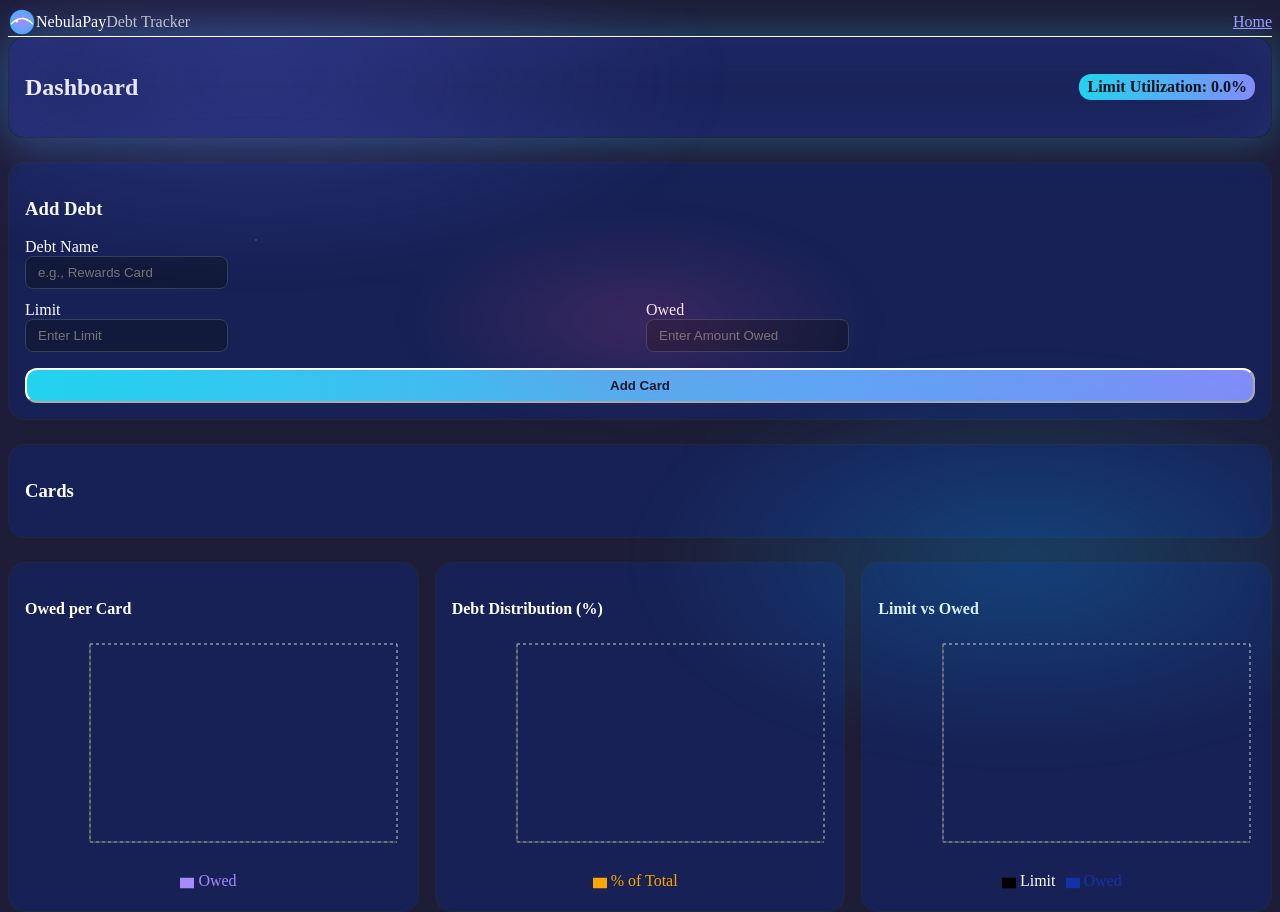
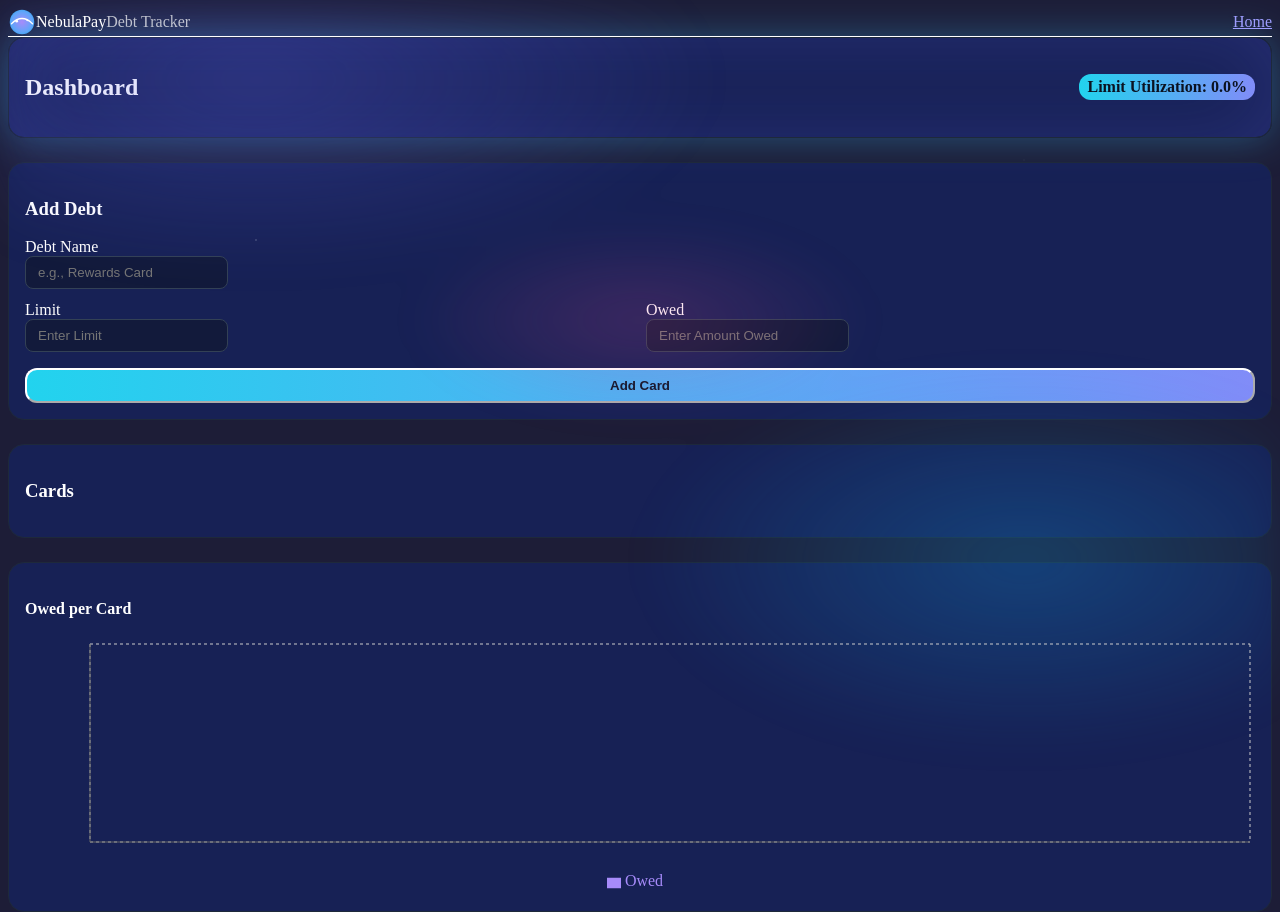
Before and after one commit to Ariel-Fam/debt-tracker, a Next.js app: page /debt-tracker in a window 1280 px wide. Shown: the top 912 px of the page. Built offline with nearby package versions, Linux system fonts and the light colour scheme.

Commit message:
17th commit

```diff
--- a/styles/modules/dashboard.module.css
+++ b/styles/modules/dashboard.module.css
@@ -20,7 +20,7 @@
 
 .grid3 {
   display: grid;
-  grid-template-columns: repeat(3, 1fr);
+  grid-template-rows:  repeat(3, 1fr);
   gap: 1rem;
 }
 
```
